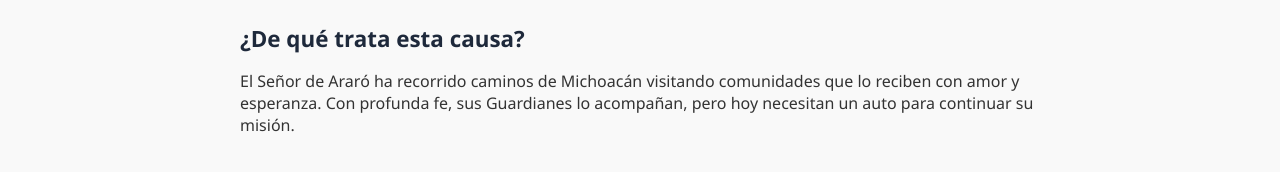
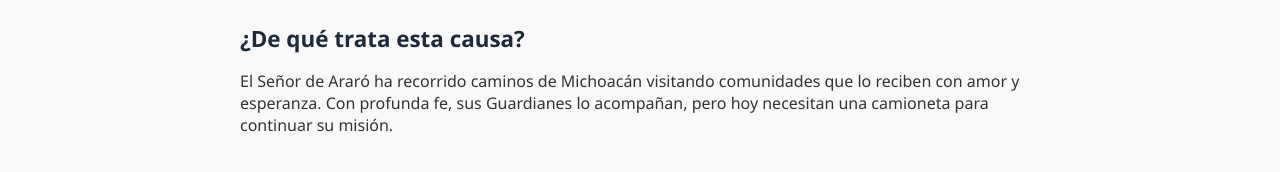
Before and after one commit to AlexaGut-dot/AlexaGut-dot.github.io, a plain HTML site: page index.html in a window 1280 px wide. Shown: the part 590-762 px from the top of the page. Drawn offline with Linux system fonts and the light colour scheme.

Commit message:
Update index.html

```diff
--- a/index.html
+++ b/index.html
@@ -103,7 +103,7 @@
   <main>
     <section>
       <h2>¿De qué trata esta causa?</h2>
-      <p>El Señor de Araró ha recorrido caminos de Michoacán visitando comunidades que lo reciben con amor y esperanza. Con profunda fe, sus Guardianes lo acompañan, pero hoy necesitan un auto para continuar su misión.</p>
+      <p>El Señor de Araró ha recorrido caminos de Michoacán visitando comunidades que lo reciben con amor y esperanza. Con profunda fe, sus Guardianes lo acompañan, pero hoy necesitan una camioneta para continuar su misión.</p>
     </section>
     <section>
       <h2>¿Por qué necesitamos una camioneta?</h2>
```
